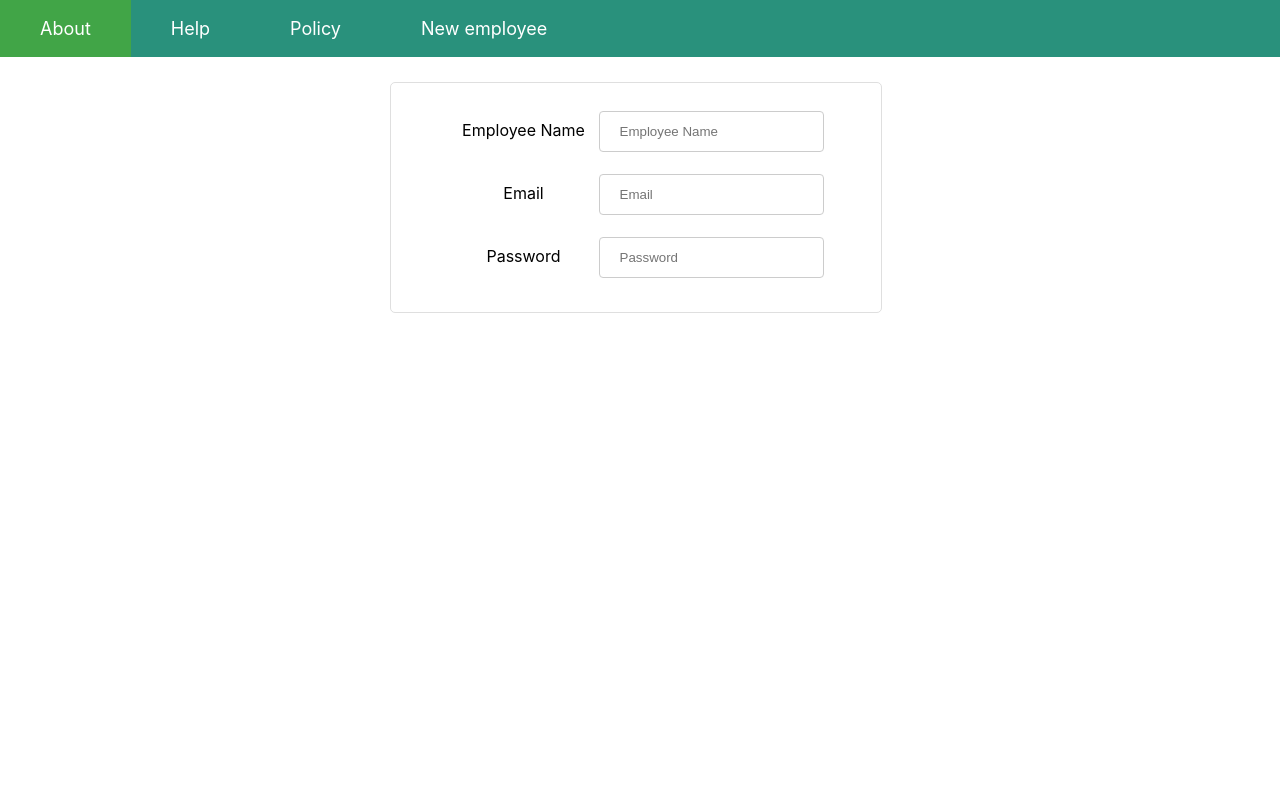
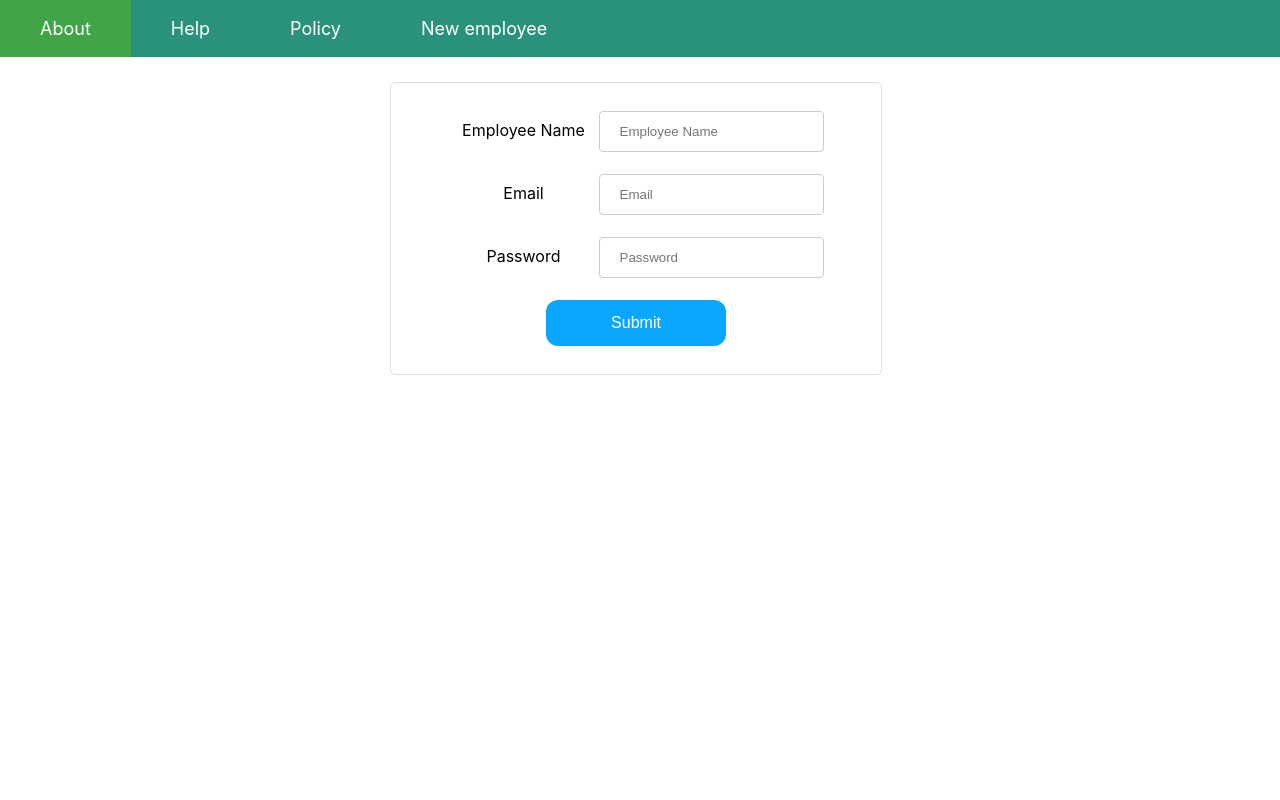
Before and after one commit to singhnavneet77/fullstack, a React (Create React App) app: page /newemployee in a window 1280 px wide. Shown: the top 800 px of the page. Built offline with nearby package versions, Linux system fonts and the light colour scheme.

Commit message:
practise

```diff
--- a/src/components/NewEmployee/NewEmployee.js
+++ b/src/components/NewEmployee/NewEmployee.js
@@ -71,7 +71,7 @@ const submitHandler = (data) => {
           </div>
           <p className="error">{errors.password?.message}</p>
 
-          {/* <button >Submit</button> */}
+          <button >Submit</button>
         </div>
       </form>
     </div>
```
